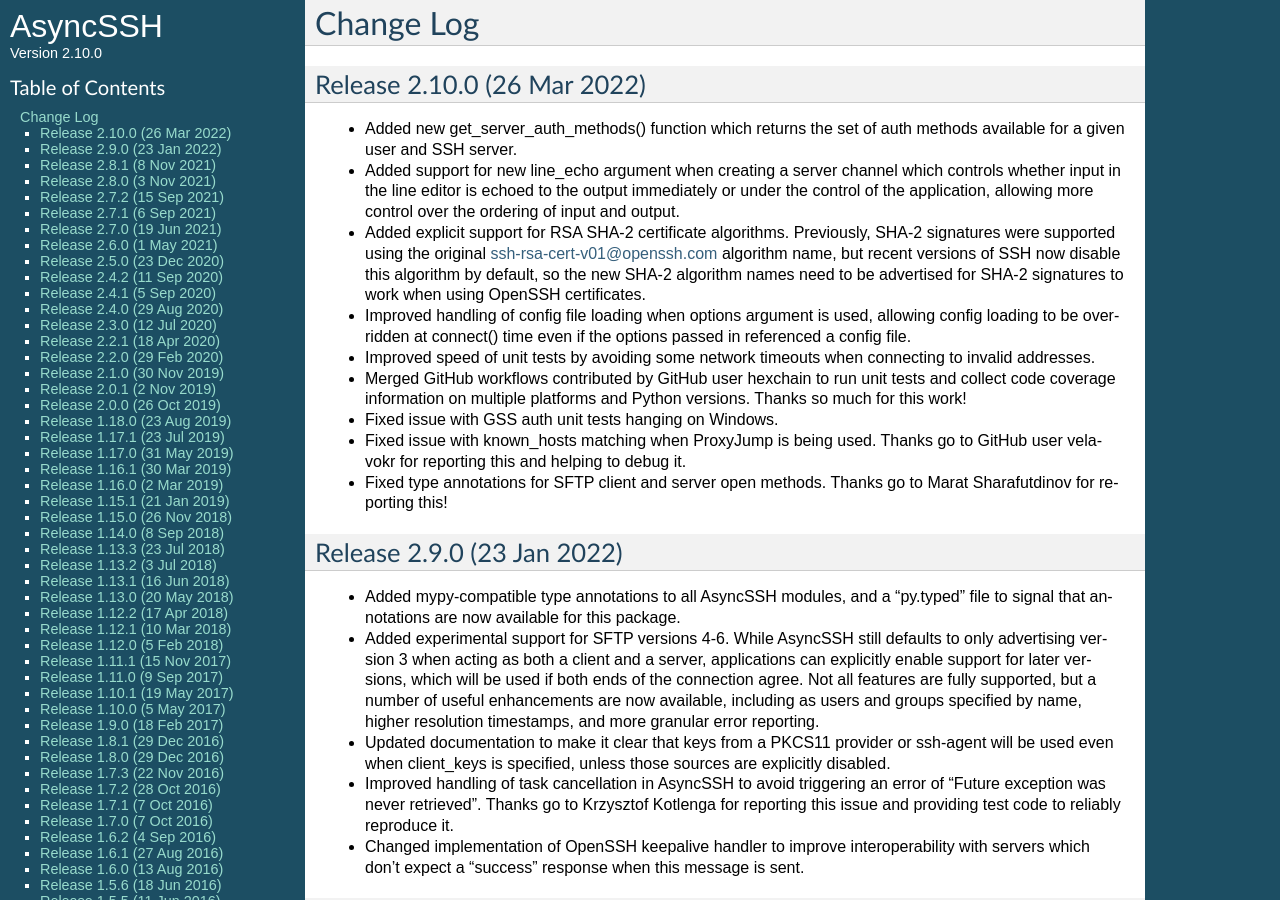
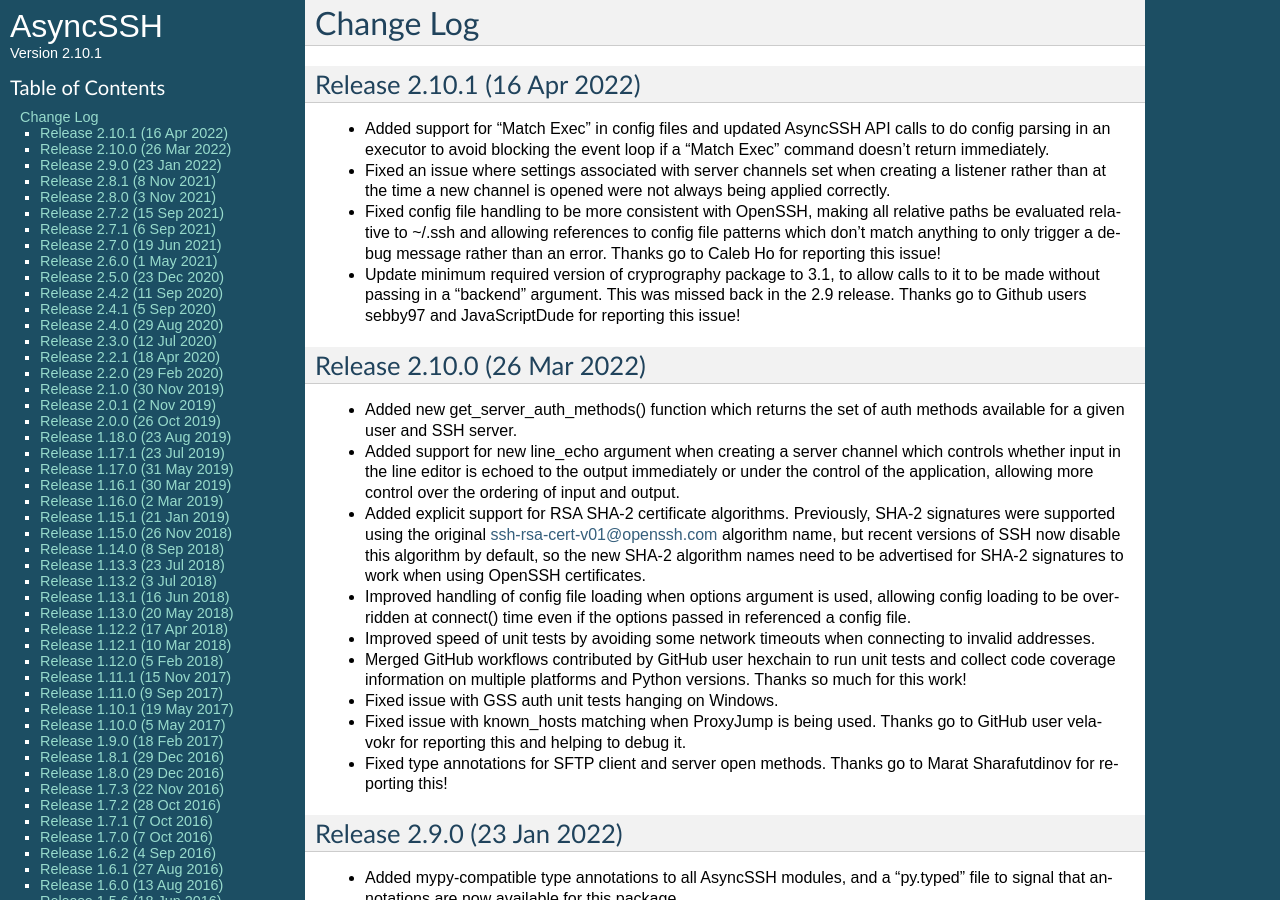
Before and after one commit to ronf/asyncssh, a Sphinx documentation site: the page built from docs/changes.rst, in a window 1280 px wide and 900 px high. Built offline with Sphinx 7.4.7, drawn with Linux system fonts in a browser that asks for light colours.

Commit message:
Bump version number up to 2.10.1 and update change log

```diff
--- a/asyncssh/version.py
+++ b/asyncssh/version.py
@@ -26,4 +26,4 @@ __author_email__ = 'ronf@timeheart.net'
 
 __url__ = 'http://asyncssh.timeheart.net'
 
-__version__ = '2.10.0'
+__version__ = '2.10.1'
--- a/docs/changes.rst
+++ b/docs/changes.rst
@@ -2,6 +2,28 @@
 
 Change Log
 ==========
+
+Release 2.10.1 (16 Apr 2022)
+----------------------------
+
+* Added support for "Match Exec" in config files and updated AsyncSSH
+  API calls to do config parsing in an executor to avoid blocking the
+  event loop if a "Match Exec" command doesn't return immediately.
+
+* Fixed an issue where settings associated with server channels set
+  when creating a listener rather than at the time a new channel is
+  opened were not always being applied correctly.
+
+* Fixed config file handling to be more consistent with OpenSSH, making
+  all relative paths be evaluated relative to ~/.ssh and allowing
+  references to config file patterns which don't match anything to only
+  trigger a debug message rather than an error. Thanks go to Caleb Ho
+  for reporting this issue!
+
+* Update minimum required version of cryprography package to 3.1, to
+  allow calls to it to be made without passing in a "backend" argument.
+  This was missed back in the 2.9 release. Thanks go to Github users
+  sebby97 and JavaScriptDude for reporting this issue!
 
 Release 2.10.0 (26 Mar 2022)
 ----------------------------
```
